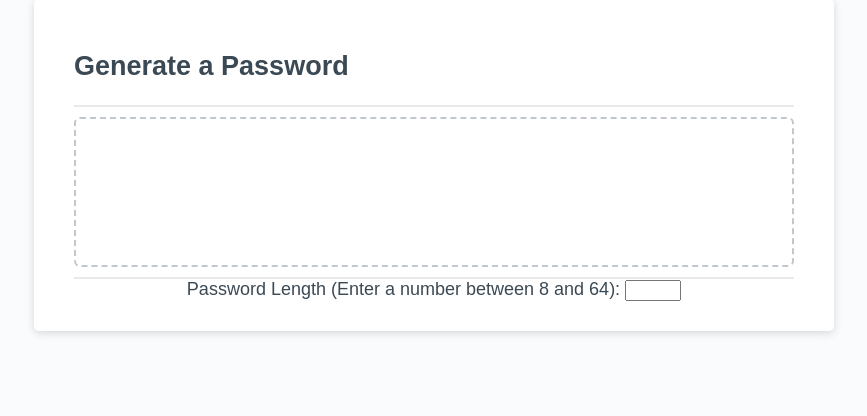
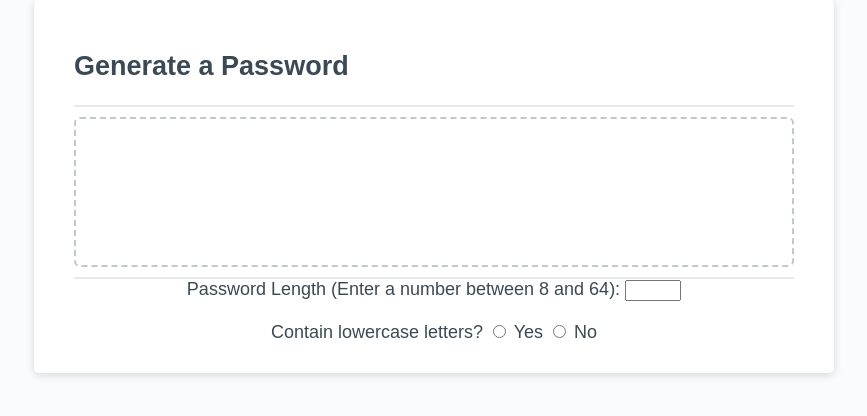
Before and after one commit to mjgross82/pw-generator-redux, a PHP site: page / in a window 1280 px wide. Shown: the part 131-547 px from the top of the page, without its empty margins (206-1073 px from the left). Run offline with PHP 8.4, Linux system fonts and the light colour scheme.

Commit message:
Added yes/no radio input for password to contain lowercase letters.

```diff
--- a/index.php
+++ b/index.php
@@ -28,7 +28,13 @@
         </div>
         <div class="card-footer">
             <form method="post" action="<?php echo $_SERVER['PHP_SELF'];?>">
-                Password Length (Enter a number between 8 and 64): <input name="pwLength" type="number" min="8" max="64"><br>
+                Password Length (Enter a number between 8 and 64):
+                <input type="number" name="pwLength" min="8" max="64"><br><br>
+                Contain lowercase letters?
+                <input type="radio" name="lower" id="lowerYes" value=1>
+                <label for="lowerYes">Yes</label>
+                <input type="radio" name="lower" id="lowerNo" value=0>
+                <label for="lowerNo">No</label><br>
             </form>
         </div>
       </div>
```
